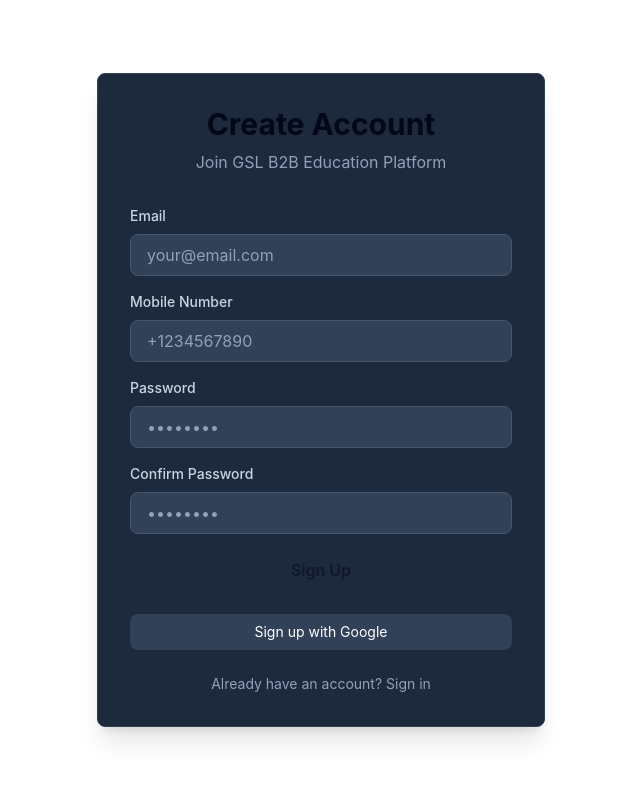
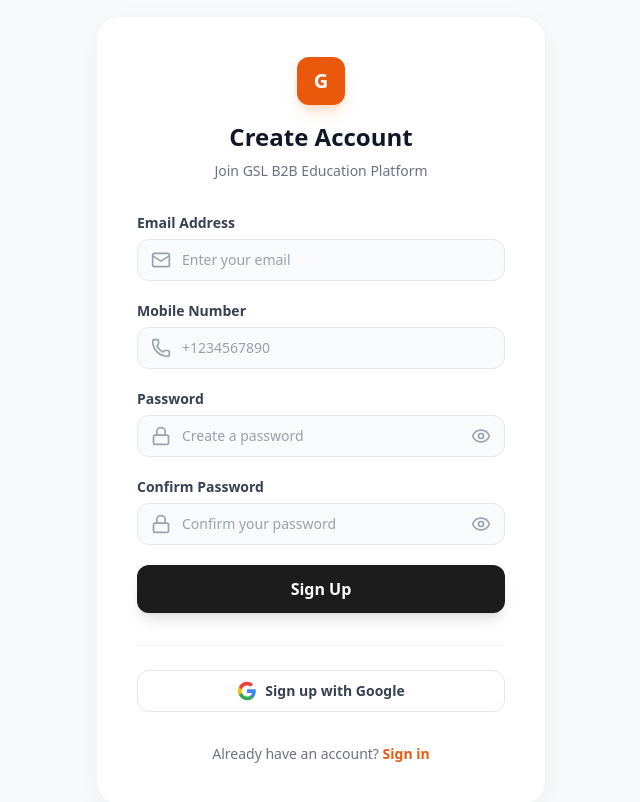
Before and after one commit to abdulah-0/gsl-b2b, a React (Vite) app in the folder gsl-b2b-app/: page /signup in a window 1280 px wide. Shown: the top 802 px of the page, without its empty margins (319-959 px from the left). Built offline with nearby package versions, Linux system fonts and the light colour scheme; no server answers.

Commit message:
feat: refactor login and signup pages to match new design

```diff
--- a/gsl-b2b-app/src/pages/Login.tsx
+++ b/gsl-b2b-app/src/pages/Login.tsx
@@ -6,6 +6,7 @@
 import { authService } from "../services/authService";
 import { useAuthStore } from "../store/authStore";
 import { toast } from "sonner";
+import { Eye, EyeOff, Lock, Mail } from "lucide-react";
 
 const loginSchema = z.object({
   email: z.string().email("Invalid email address"),
@@ -19,6 +20,7 @@
   const navigate = useNavigate();
   const setUser = useAuthStore((state) => state.setUser);
   const [loading, setLoading] = useState(false);
+  const [showPassword, setShowPassword] = useState(false);
 
   const {
     register,
@@ -51,95 +53,135 @@
   };
 
   return (
-    <div className="min-h-screen bg-gradient-dark flex items-center justify-center p-4">
-      <div className="w-full max-w-md">
-        <div className="bg-slate-800 rounded-lg shadow-xl p-8 border border-slate-700">
-          <h1 className="text-3xl font-bold text-center mb-2 text-cyan">
-            GSL B2B
-          </h1>
-          <p className="text-center text-slate-400 mb-8">
-            Education Platform
-          </p>
+    <div className="min-h-screen bg-[#f8f9fa] flex items-center justify-center p-4 font-sans">
+      <div className="w-full max-w-[400px] bg-white rounded-3xl shadow-[0_8px_30px_rgba(0,0,0,0.04)] p-10 border border-gray-100">
+        <div className="text-center mb-8">
+          <div className="h-12 w-12 bg-[#ea580c] rounded-xl mx-auto flex items-center justify-center mb-4 shadow-lg shadow-orange-500/20">
+            <span className="text-white font-bold text-xl">G</span>
+          </div>
+          <h1 className="text-2xl font-bold text-gray-900 mb-2">Welcome Back</h1>
+          <p className="text-gray-500 text-sm">Please sign in to your account</p>
+        </div>
 
-          <form onSubmit={handleSubmit(onSubmit)} className="space-y-4">
+        <form onSubmit={handleSubmit(onSubmit)} className="space-y-5">
           <div>
-              <label className="block text-sm font-medium text-slate-300 mb-2">
-                Email
+            <label className="block text-sm font-semibold text-gray-700 mb-1.5">
+              Email Address
             </label>
+            <div className="relative">
+              <Mail className="absolute left-3.5 top-1/2 -translate-y-1/2 h-5 w-5 text-gray-400" />
               <input
                 {...register("email")}
                 type="email"
-                className="w-full px-4 py-2 bg-slate-700 border border-slate-600 rounded-lg text-white placeholder-slate-400 focus:outline-none focus:border-cyan"
-                placeholder="your@email.com"
+                className="w-full pl-11 pr-4 py-2.5 bg-gray-50 border border-gray-200 rounded-xl text-gray-900 placeholder-gray-400 focus:outline-none focus:border-[#ea580c] focus:ring-1 focus:ring-[#ea580c] transition-all text-sm font-medium"
+                placeholder="Enter your email"
               />
+            </div>
             {errors.email && (
-                <p className="text-red-500 text-sm mt-1">{errors.email.message}</p>
+              <p className="text-[#ef4444] text-xs mt-1.5 font-medium ml-1">{errors.email.message}</p>
             )}
           </div>
 
           <div>
-              <label className="block text-sm font-medium text-slate-300 mb-2">
+            <label className="block text-sm font-semibold text-gray-700 mb-1.5">
               Password
             </label>
+            <div className="relative">
+              <Lock className="absolute left-3.5 top-1/2 -translate-y-1/2 h-5 w-5 text-gray-400" />
               <input
                 {...register("password")}
-                type="password"
-                className="w-full px-4 py-2 bg-slate-700 border border-slate-600 rounded-lg text-white placeholder-slate-400 focus:outline-none focus:border-cyan"
-                placeholder="••••••••"
+                type={showPassword ? "text" : "password"}
+                className="w-full pl-11 pr-11 py-2.5 bg-gray-50 border border-gray-200 rounded-xl text-gray-900 placeholder-gray-400 focus:outline-none focus:border-[#ea580c] focus:ring-1 focus:ring-[#ea580c] transition-all text-sm font-medium"
+                placeholder="Enter your password"
               />
+              <button
+                type="button"
+                onClick={() => setShowPassword(!showPassword)}
+                className="absolute right-3.5 top-1/2 -translate-y-1/2 text-gray-400 hover:text-gray-600 transition-colors"
+              >
+                {showPassword ? (
+                  <EyeOff className="h-5 w-5" />
+                ) : (
+                  <Eye className="h-5 w-5" />
+                )}
+              </button>
+            </div>
             {errors.password && (
-                <p className="text-red-500 text-sm mt-1">
+              <p className="text-[#ef4444] text-xs mt-1.5 font-medium ml-1">
                 {errors.password.message}
               </p>
             )}
           </div>
 
+          <div className="flex items-center justify-between pt-1">
             <div className="flex items-center">
               <input
                 {...register("rememberMe")}
                 type="checkbox"
                 id="rememberMe"
-                className="w-4 h-4 rounded border-slate-600 bg-slate-700 cursor-pointer"
+                className="w-4 h-4 rounded border-gray-300 text-[#ea580c] focus:ring-[#ea580c]"
               />
-              <label htmlFor="rememberMe" className="ml-2 text-sm text-slate-300">
+              <label htmlFor="rememberMe" className="ml-2 text-sm font-medium text-gray-600 cursor-pointer select-none">
                 Remember me
               </label>
+            </div>
+            <Link
+              to="/forgot-password"
+              className="text-sm font-semibold text-[#ea580c] hover:text-[#c2410c] transition-colors"
+            >
+              Forgot Password?
+            </Link>
           </div>
 
           <button
             type="submit"
             disabled={loading}
-              className="w-full bg-cyan text-slate-900 font-semibold py-2 rounded-lg hover:bg-cyan/90 transition disabled:opacity-50"
+            className="w-full bg-[#1c1c1c] text-white font-bold py-3 rounded-xl hover:bg-black transition-all shadow-lg hover:shadow-xl active:scale-[0.98] disabled:opacity-70 disabled:cursor-not-allowed flex items-center justify-center gap-2"
           >
-              {loading ? "Signing in..." : "Sign In"}
+            {loading ? (
+              <>
+                <div className="h-4 w-4 border-2 border-white/30 border-t-white rounded-full animate-spin" />
+                <span>Signing in...</span>
+              </>
+            ) : (
+              "Sign In"
+            )}
           </button>
         </form>
 
-          <div className="mt-6 space-y-3">
-            <button className="w-full bg-slate-700 text-white py-2 rounded-lg hover:bg-slate-600 transition text-sm">
+        <div className="mt-8 pt-6 border-t border-gray-100">
+          <div className="space-y-3">
+            <button className="w-full bg-white border border-gray-200 text-gray-700 font-semibold py-2.5 rounded-xl hover:bg-gray-50 transition-colors flex items-center justify-center gap-2 text-sm">
+              <svg className="h-5 w-5" viewBox="0 0 24 24">
+                <path
+                  d="M22.56 12.25c0-.78-.07-1.53-.2-2.25H12v4.26h5.92c-.26 1.37-1.04 2.53-2.21 3.31v2.77h3.57c2.08-1.92 3.28-4.74 3.28-8.09z"
+                  fill="#4285F4"
+                />
+                <path
+                  d="M12 23c2.97 0 5.46-.98 7.28-2.66l-3.57-2.77c-.98.66-2.23 1.06-3.71 1.06-2.86 0-5.29-1.93-6.16-4.53H2.18v2.84C3.99 20.53 7.7 23 12 23z"
+                  fill="#34A853"
+                />
+                <path
+                  d="M5.84 14.09c-.22-.66-.35-1.36-.35-2.09s.13-1.43.35-2.09V7.07H2.18C1.43 8.55 1 10.22 1 12s.43 3.45 1.18 4.93l2.85-2.22.81-.62z"
+                  fill="#FBBC05"
+                />
+                <path
+                  d="M12 5.38c1.62 0 3.06.56 4.21 1.64l3.15-3.15C17.45 2.09 14.97 1 12 1 7.7 1 3.99 3.47 2.18 7.07l3.66 2.84c.87-2.6 3.3-4.53 6.16-4.53z"
+                  fill="#EA4335"
+                />
+              </svg>
               Sign in with Google
             </button>
-            <button className="w-full bg-slate-700 text-white py-2 rounded-lg hover:bg-slate-600 transition text-sm">
-              Sign in with OTP
-            </button>
+          </div>
         </div>
 
-          <div className="mt-6 text-center space-y-2">
-            <Link
-              to="/forgot-password"
-              className="block text-cyan hover:text-cyan/80 text-sm"
-            >
-              Forgot Password?
-            </Link>
-            <p className="text-slate-400 text-sm">
+        <p className="mt-8 text-center text-sm text-gray-500 font-medium">
           Don't have an account?{" "}
-              <Link to="/signup" className="text-cyan hover:text-cyan/80">
+          <Link to="/signup" className="text-[#ea580c] hover:text-[#c2410c] font-bold transition-colors">
             Sign up
           </Link>
         </p>
       </div>
     </div>
-      </div>
-    </div>
   );
 };
--- a/gsl-b2b-app/src/pages/Signup.tsx
+++ b/gsl-b2b-app/src/pages/Signup.tsx
@@ -5,6 +5,7 @@
 import { z } from "zod";
 import { authService } from "../services/authService";
 import { toast } from "sonner";
+import { Eye, EyeOff, Lock, Mail, Phone, User } from "lucide-react";
 
 const signupSchema = z
   .object({
@@ -26,6 +27,8 @@
 export const Signup = () => {
   const navigate = useNavigate();
   const [loading, setLoading] = useState(false);
+  const [showPassword, setShowPassword] = useState(false);
+  const [showConfirmPassword, setShowConfirmPassword] = useState(false);
 
   const {
     register,
@@ -51,76 +54,110 @@
   };
 
   return (
-    <div className="min-h-screen bg-gradient-dark flex items-center justify-center p-4">
-      <div className="w-full max-w-md">
-        <div className="bg-slate-800 rounded-lg shadow-xl p-8 border border-slate-700">
-          <h1 className="text-3xl font-bold text-center mb-2 text-cyan">
-            Create Account
-          </h1>
-          <p className="text-center text-slate-400 mb-8">
-            Join GSL B2B Education Platform
-          </p>
+    <div className="min-h-screen bg-[#f8f9fa] flex items-center justify-center p-4 font-sans">
+      <div className="w-full max-w-[450px] bg-white rounded-3xl shadow-[0_8px_30px_rgba(0,0,0,0.04)] p-10 border border-gray-100">
+        <div className="text-center mb-8">
+          <div className="h-12 w-12 bg-[#ea580c] rounded-xl mx-auto flex items-center justify-center mb-4 shadow-lg shadow-orange-500/20">
+            <span className="text-white font-bold text-xl">G</span>
+          </div>
+          <h1 className="text-2xl font-bold text-gray-900 mb-2">Create Account</h1>
+          <p className="text-gray-500 text-sm">Join GSL B2B Education Platform</p>
+        </div>
 
-          <form onSubmit={handleSubmit(onSubmit)} className="space-y-4">
+        <form onSubmit={handleSubmit(onSubmit)} className="space-y-5">
           <div>
-              <label className="block text-sm font-medium text-slate-300 mb-2">
-                Email
+            <label className="block text-sm font-semibold text-gray-700 mb-1.5">
+              Email Address
             </label>
+            <div className="relative">
+              <Mail className="absolute left-3.5 top-1/2 -translate-y-1/2 h-5 w-5 text-gray-400" />
               <input
                 {...register("email")}
                 type="email"
-                className="w-full px-4 py-2 bg-slate-700 border border-slate-600 rounded-lg text-white placeholder-slate-400 focus:outline-none focus:border-cyan"
-                placeholder="your@email.com"
+                className="w-full pl-11 pr-4 py-2.5 bg-gray-50 border border-gray-200 rounded-xl text-gray-900 placeholder-gray-400 focus:outline-none focus:border-[#ea580c] focus:ring-1 focus:ring-[#ea580c] transition-all text-sm font-medium"
+                placeholder="Enter your email"
               />
+            </div>
             {errors.email && (
-                <p className="text-red-500 text-sm mt-1">{errors.email.message}</p>
+              <p className="text-[#ef4444] text-xs mt-1.5 font-medium ml-1">{errors.email.message}</p>
             )}
           </div>
 
           <div>
-              <label className="block text-sm font-medium text-slate-300 mb-2">
+            <label className="block text-sm font-semibold text-gray-700 mb-1.5">
               Mobile Number
             </label>
+            <div className="relative">
+              <Phone className="absolute left-3.5 top-1/2 -translate-y-1/2 h-5 w-5 text-gray-400" />
               <input
                 {...register("mobile")}
                 type="tel"
-                className="w-full px-4 py-2 bg-slate-700 border border-slate-600 rounded-lg text-white placeholder-slate-400 focus:outline-none focus:border-cyan"
+                className="w-full pl-11 pr-4 py-2.5 bg-gray-50 border border-gray-200 rounded-xl text-gray-900 placeholder-gray-400 focus:outline-none focus:border-[#ea580c] focus:ring-1 focus:ring-[#ea580c] transition-all text-sm font-medium"
                 placeholder="+1234567890"
               />
+            </div>
             {errors.mobile && (
-                <p className="text-red-500 text-sm mt-1">{errors.mobile.message}</p>
+              <p className="text-[#ef4444] text-xs mt-1.5 font-medium ml-1">{errors.mobile.message}</p>
             )}
           </div>
 
           <div>
-              <label className="block text-sm font-medium text-slate-300 mb-2">
+            <label className="block text-sm font-semibold text-gray-700 mb-1.5">
               Password
             </label>
+            <div className="relative">
+              <Lock className="absolute left-3.5 top-1/2 -translate-y-1/2 h-5 w-5 text-gray-400" />
               <input
                 {...register("password")}
-                type="password"
-                className="w-full px-4 py-2 bg-slate-700 border border-slate-600 rounded-lg text-white placeholder-slate-400 focus:outline-none focus:border-cyan"
-                placeholder="••••••••"
+                type={showPassword ? "text" : "password"}
+                className="w-full pl-11 pr-11 py-2.5 bg-gray-50 border border-gray-200 rounded-xl text-gray-900 placeholder-gray-400 focus:outline-none focus:border-[#ea580c] focus:ring-1 focus:ring-[#ea580c] transition-all text-sm font-medium"
+                placeholder="Create a password"
               />
+              <button
+                type="button"
+                onClick={() => setShowPassword(!showPassword)}
+                className="absolute right-3.5 top-1/2 -translate-y-1/2 text-gray-400 hover:text-gray-600 transition-colors"
+              >
+                {showPassword ? (
+                  <EyeOff className="h-5 w-5" />
+                ) : (
+                  <Eye className="h-5 w-5" />
+                )}
+              </button>
+            </div>
             {errors.password && (
-                <p className="text-red-500 text-sm mt-1">
+              <p className="text-[#ef4444] text-xs mt-1.5 font-medium ml-1">
                 {errors.password.message}
               </p>
             )}
           </div>
 
           <div>
-              <label className="block text-sm font-medium text-slate-300 mb-2">
+            <label className="block text-sm font-semibold text-gray-700 mb-1.5">
               Confirm Password
             </label>
+            <div className="relative">
+              <Lock className="absolute left-3.5 top-1/2 -translate-y-1/2 h-5 w-5 text-gray-400" />
               <input
                 {...register("confirmPassword")}
-                type="password"
-                className="w-full px-4 py-2 bg-slate-700 border border-slate-600 rounded-lg text-white placeholder-slate-400 focus:outline-none focus:border-cyan"
-                placeholder="••••••••"
+                type={showConfirmPassword ? "text" : "password"}
+                className="w-full pl-11 pr-11 py-2.5 bg-gray-50 border border-gray-200 rounded-xl text-gray-900 placeholder-gray-400 focus:outline-none focus:border-[#ea580c] focus:ring-1 focus:ring-[#ea580c] transition-all text-sm font-medium"
+                placeholder="Confirm your password"
               />
+              <button
+                type="button"
+                onClick={() => setShowConfirmPassword(!showConfirmPassword)}
+                className="absolute right-3.5 top-1/2 -translate-y-1/2 text-gray-400 hover:text-gray-600 transition-colors"
+              >
+                {showConfirmPassword ? (
+                  <EyeOff className="h-5 w-5" />
+                ) : (
+                  <Eye className="h-5 w-5" />
+                )}
+              </button>
+            </div>
             {errors.confirmPassword && (
-                <p className="text-red-500 text-sm mt-1">
+              <p className="text-[#ef4444] text-xs mt-1.5 font-medium ml-1">
                 {errors.confirmPassword.message}
               </p>
             )}
@@ -129,28 +166,50 @@
           <button
             type="submit"
             disabled={loading}
-              className="w-full bg-cyan text-slate-900 font-semibold py-2 rounded-lg hover:bg-cyan/90 transition disabled:opacity-50"
+            className="w-full bg-[#1c1c1c] text-white font-bold py-3 rounded-xl hover:bg-black transition-all shadow-lg hover:shadow-xl active:scale-[0.98] disabled:opacity-70 disabled:cursor-not-allowed flex items-center justify-center gap-2 mt-2"
           >
-              {loading ? "Creating Account..." : "Sign Up"}
+            {loading ? (
+              <>
+                <div className="h-4 w-4 border-2 border-white/30 border-t-white rounded-full animate-spin" />
+                <span>Creating Account...</span>
+              </>
+            ) : (
+              "Sign Up"
+            )}
           </button>
         </form>
 
-          <div className="mt-6">
-            <button className="w-full bg-slate-700 text-white py-2 rounded-lg hover:bg-slate-600 transition text-sm">
+        <div className="mt-8 pt-6 border-t border-gray-100">
+          <button className="w-full bg-white border border-gray-200 text-gray-700 font-semibold py-2.5 rounded-xl hover:bg-gray-50 transition-colors flex items-center justify-center gap-2 text-sm">
+            <svg className="h-5 w-5" viewBox="0 0 24 24">
+              <path
+                d="M22.56 12.25c0-.78-.07-1.53-.2-2.25H12v4.26h5.92c-.26 1.37-1.04 2.53-2.21 3.31v2.77h3.57c2.08-1.92 3.28-4.74 3.28-8.09z"
+                fill="#4285F4"
+              />
+              <path
+                d="M12 23c2.97 0 5.46-.98 7.28-2.66l-3.57-2.77c-.98.66-2.23 1.06-3.71 1.06-2.86 0-5.29-1.93-6.16-4.53H2.18v2.84C3.99 20.53 7.7 23 12 23z"
+                fill="#34A853"
+              />
+              <path
+                d="M5.84 14.09c-.22-.66-.35-1.36-.35-2.09s.13-1.43.35-2.09V7.07H2.18C1.43 8.55 1 10.22 1 12s.43 3.45 1.18 4.93l2.85-2.22.81-.62z"
+                fill="#FBBC05"
+              />
+              <path
+                d="M12 5.38c1.62 0 3.06.56 4.21 1.64l3.15-3.15C17.45 2.09 14.97 1 12 1 7.7 1 3.99 3.47 2.18 7.07l3.66 2.84c.87-2.6 3.3-4.53 6.16-4.53z"
+                fill="#EA4335"
+              />
+            </svg>
             Sign up with Google
           </button>
         </div>
 
-          <div className="mt-6 text-center">
-            <p className="text-slate-400 text-sm">
+        <p className="mt-8 text-center text-sm text-gray-500 font-medium">
           Already have an account?{" "}
-              <Link to="/login" className="text-cyan hover:text-cyan/80">
+          <Link to="/login" className="text-[#ea580c] hover:text-[#c2410c] font-bold transition-colors">
             Sign in
           </Link>
         </p>
       </div>
     </div>
-      </div>
-    </div>
   );
 };
```
Lines whose indentation alone changed are shown as unchanged.
